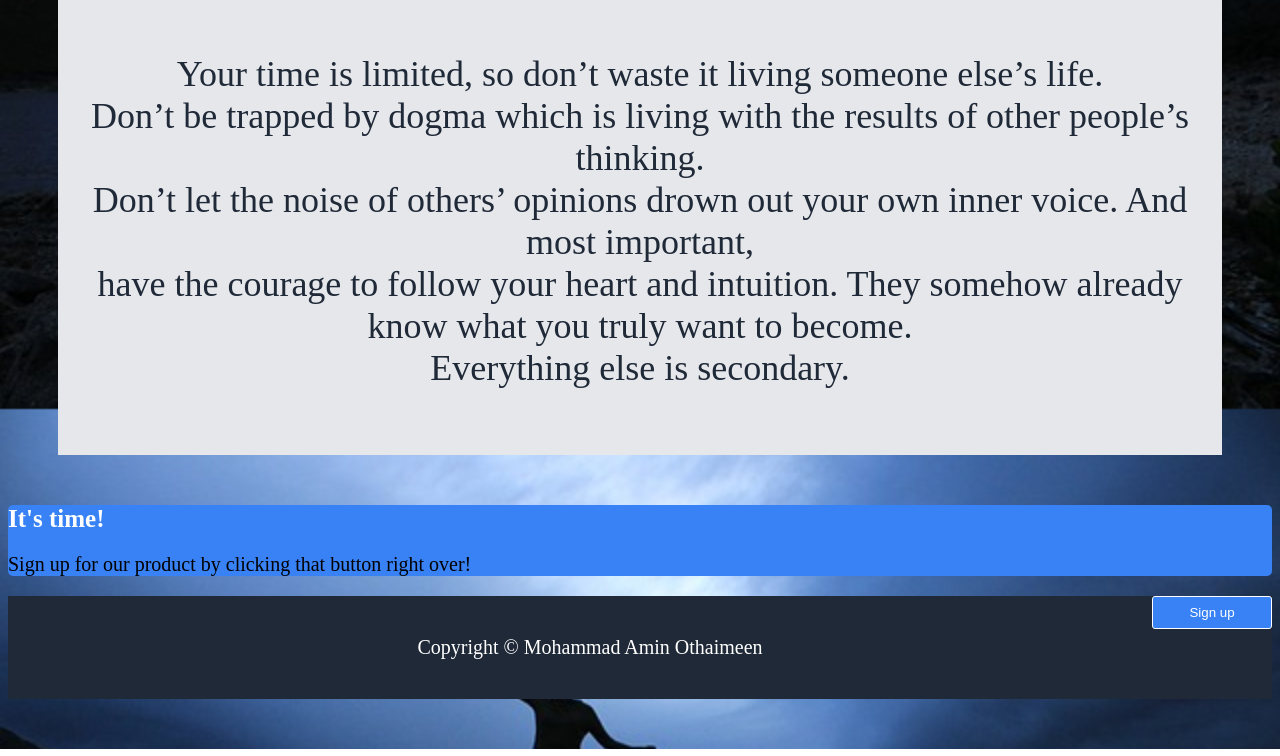
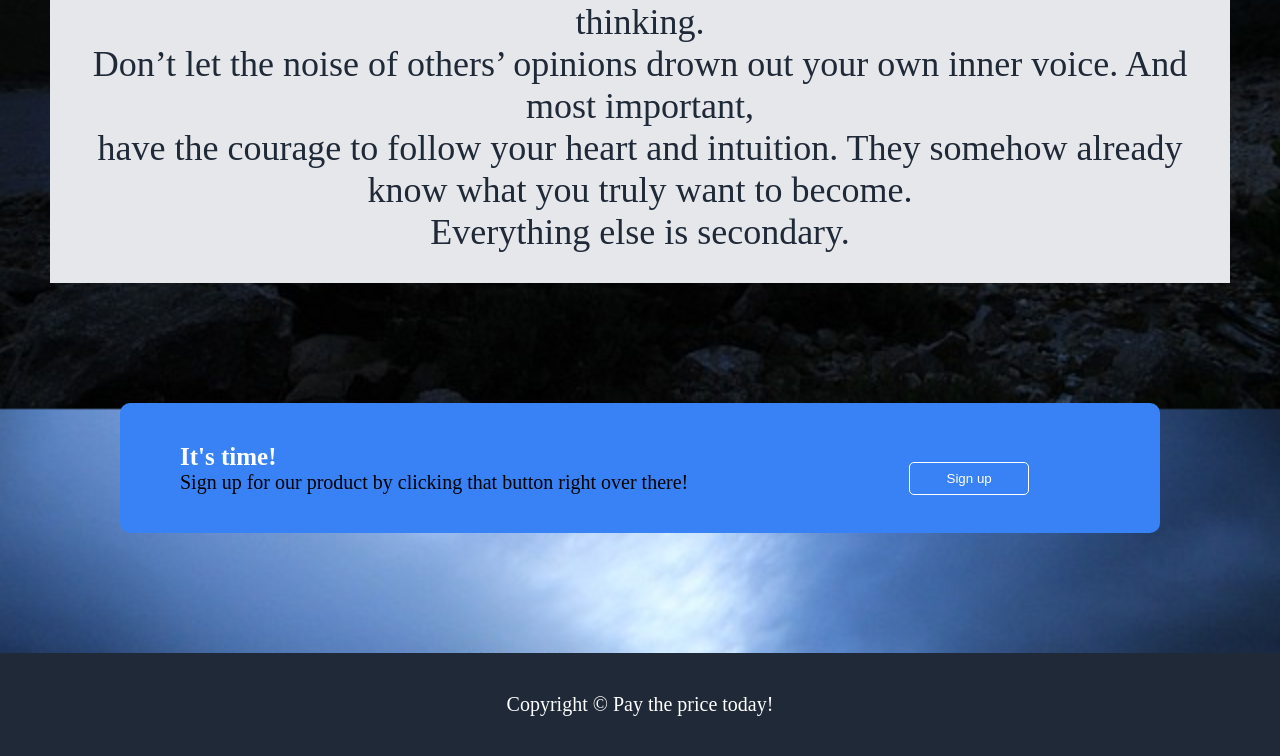
Before and after one commit to othaimeen-tech/Homepage, a plain HTML site: page index.html in a window 1280 px wide. Shown: the part 1299-2055 px from the top of the page. Drawn offline with Linux system fonts and the light colour scheme.

Commit message:
Make some changes to html and css files

```diff
--- a/index.html
+++ b/index.html
@@ -62,13 +62,13 @@
 
     <div class="call">
         <h1>It's time!</h1>
-        <p>Sign up for our product by clicking that button right over!</p>
-        <button>Sign up</button>
+        <p>Sign up for our product by clicking that button right over there!</p>
+        <div id="sign-up"><button>Sign up</button></div>
     </div>
 
 
     <footer class="footer">
-        <p>Copyright &copy; Mohammad Amin Othaimeen</p>
+        <p>Copyright &copy; Pay the price today!</p>
 
     </footer>
 </body>
--- a/styles.css
+++ b/styles.css
@@ -1,3 +1,8 @@
+* {
+    margin: 0;
+    padding: 0;
+
+}
 .logo h1{
     font-size: 60px;
     font-weight: bolder;
@@ -11,6 +16,7 @@ body {
     background-size: cover;
     background-position: center;
 
+
 }
 
 .logo h1:hover{
@@ -22,6 +28,7 @@ body {
     display: flex;
     justify-content: space-around;
     align-items: center;
+    padding-top: 25px;
 }
 
 .links {
@@ -45,6 +52,7 @@ ul {
 .main {
     background-color: #1f2937;
     box-sizing: border-box;
+    padding: 10px;
     height: 100vh;
 
 }
@@ -54,9 +62,12 @@ ul {
     justify-content: center;
     align-items: flex-end;
     gap: 30px;
-    padding-top: 50px;
+    padding-top: 150px;
 }
 
+#text {
+    padding-bottom: 40px;
+}
 
 .content img {
     width: 500px;
@@ -138,7 +149,14 @@ figcaption {
 
 .call {
     background-color: #3882f6;
-    border-radius: 5px;
+    border-radius: 10px;
+    display: flex;
+    flex-direction: column;
+    justify-content: center;
+    padding: 0 60px;
+    height: 130px;
+    flex-wrap: wrap;
+    margin: 120px;
 }
 
 .call h1{
@@ -158,15 +176,21 @@ figcaption {
 .call button {
     background-color: inherit;
     border: 1px solid #fff;
-    border-radius: 3px;
+    border-radius: 5px;
     padding: 8px;
     width: 120px;
     color: #fff;
-    float: right;
-    margin-bottom: 120px;
-
+    margin-left: 150px;
+    margin-top: 50px;
+    margin-bottom: 30px;
 
 }
+
+.call button:hover {
+    border-color: rgb(28, 230, 230);
+    color: darkblue;
+}
+
 
 
 
@@ -175,7 +199,8 @@ figcaption {
     background-color: #1f2937;
     color: #fff;
     font-size: 20px;
-    padding: 20px;
-    margin-top: 50 px;
     text-align: center;
+    padding: 40px;
+
+
 }
```
Also changed, not shown: images/autocad.jpg (deleted), images/bulb.jpg (deleted), images/logo.webp (deleted), images/nature.jpg (deleted), images/othaimeen.jpg (deleted), images/photo-1533592651141-91f62076b00c (1).avif (deleted), images/photo-1533592651141-91f62076b00c.avif (deleted), images/problem solving.jpg (deleted), images/python.jpeg (deleted), images/web.jpg (deleted), 1 other file.
